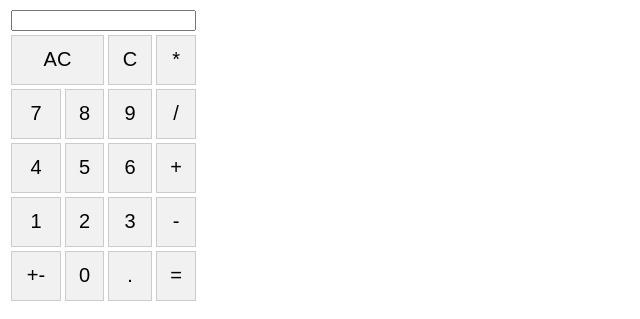
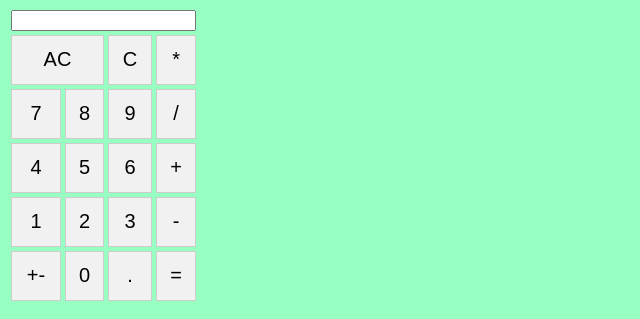
Before and after one commit to Rstu-Itda/restu-course, a plain HTML site: page index.html in a window 1280 px wide. Shown: the part 73-392 px from the top of the page, without its empty margins (0-640 px from the left). Drawn offline with Linux system fonts and the light colour scheme.

Commit message:
Bg Hijau

```diff
--- a/index.html
+++ b/index.html
@@ -12,6 +12,9 @@
             }
             a:hover {
                 color: red;
+            }
+            body {
+                background-color: #97ffc2;
             }
 
         </style>
```
